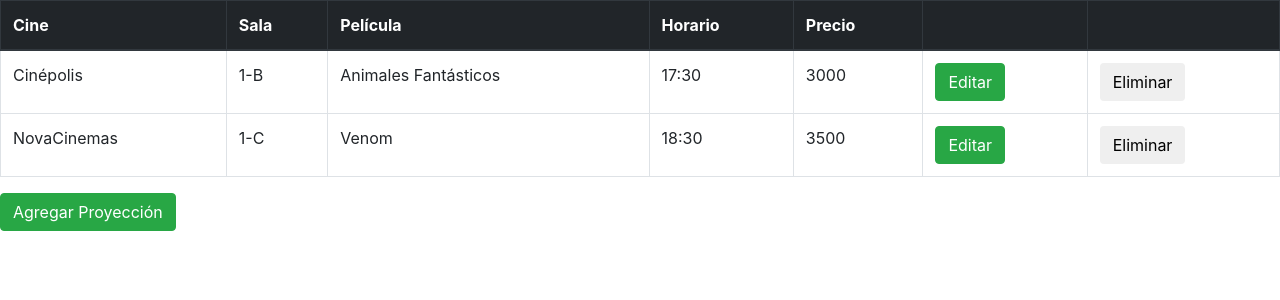
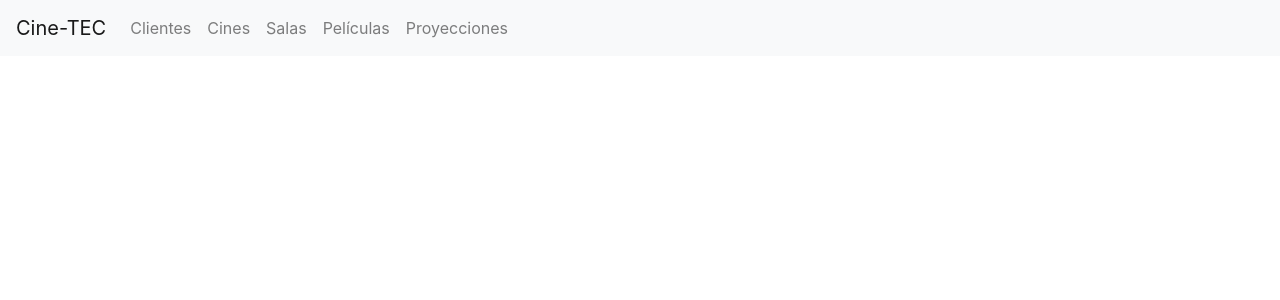
Before and after one commit to BasesDeDatos2018S2/CineTEC-Admin, an Angular app: page / in a window 1280 px wide. Shown: the top 300 px of the page. Built offline with nearby package versions, Linux system fonts and the light colour scheme.

Commit message:
Fix views

```diff
--- a/src/app/app.component.html
+++ b/src/app/app.component.html
@@ -1,7 +1,7 @@
-<!-- <app-nav-bar><app-nav-bar> -->
+<app-nav-bar><app-nav-bar>
+<!-- <app-view-cinemas><app-view-cinemas> -->
+<!-- <app-view-clients><app-view-clients> -->
 <!-- <app-view-movies><app-view-movies> -->
-<!-- <app-view-cinemas><app-view-cinemas> -->
 <!-- <app-view-protagonists><app-view-protagonists> -->
-<!-- <app-view-clients><app-view-clients> -->
 <!-- <app-view-rooms><app-view-rooms> -->
-<app-view-sreening><app-view-sreening>
+<!-- <app-view-sreening><app-view-sreening> -->
--- a/src/app/components/nav-bar/nav-bar.component.html
+++ b/src/app/components/nav-bar/nav-bar.component.html
@@ -7,15 +7,15 @@
 
   <div class="collapse navbar-collapse" id="navbarSupportedContent">
     <ul class="navbar-nav mr-auto">
-      <li class="nav-item active">
-        <a class="nav-link" href="#">Clientes <span class="sr-only">(current)</span></a>
+      <li class="nav-item ">
+        <a class="nav-link" href="#">Clientes </a>
       <li class="nav-item ">
         <a class="nav-link" href="#">Cines </a>
       </li>
       <li class="nav-item">
         <a class="nav-link" href="#">Salas </a>
       </li>
-      <li class="nav-item">
+      <li class="nav-item ">
         <a class="nav-link" href="#">Películas </a>
       </li>
       <li class="nav-item">
--- a/src/app/components/view-cinemas/view-cinemas.component.html
+++ b/src/app/components/view-cinemas/view-cinemas.component.html
@@ -1,5 +1,4 @@
 <div *ngIf="!add_cinema && !edit_cinema">
-
 
 <table class="table table-hover table-bordered results">
   <thead class="thead-dark">
@@ -25,6 +24,7 @@
 
 
 <div class="container" *ngIf="add_cinema">
+
 <h1>Agregar Cine</h1>
   <form (ngSubmit)="onSubmitAdd()" #addCinemaForm="ngForm">
 
@@ -54,6 +54,7 @@
 
 
 <div class="container" *ngIf="edit_cinema">
+
 <h1>Editar Cine</h1>
   <form (ngSubmit)="onSubmitEdit()" #editCineForm="ngForm">
 
--- a/src/app/components/view-clients/view-clients.component.html
+++ b/src/app/components/view-clients/view-clients.component.html
@@ -1,8 +1,6 @@
 
 
 <div *ngIf="!add_client && !edit_client">
-
-
 <table class="table table-hover table-bordered results">
   <thead class="thead-dark">
     <tr>
@@ -31,6 +29,7 @@
 
 
 <div class="container" *ngIf="add_client">
+
 <h1>Agregar Cliente</h1>
   <form (ngSubmit)="onSubmitAdd()" #addClientForm="ngForm">
 
--- a/src/app/components/view-movies/view-movies.component.html
+++ b/src/app/components/view-movies/view-movies.component.html
@@ -1,6 +1,4 @@
 <div *ngIf="!add_movie && !edit_movie">
-
-
 <table class="table table-hover table-bordered results">
   <thead class="thead-dark">
     <tr>
@@ -18,7 +16,7 @@
       <td>{{movie.director}}</td>
       <td>{{movie.duration}}</td>
       <td>{{movie.classification}}</td>
-      <!-- <img src={{movie.imagen}} style="max-width:100%;width:auto;height:auto;"> -->
+      <img src={{movie.imagen}} style="max-width:50%;width:auto;height:auto;">
 
       <td><button type="submit" class="btn btn-success" (click)="show_movie(movie.id)" >Ver</button></td>
       <td><button type="submit" class="btn btn-success" (click)="show_edit_movie(movie.id)" >Editar</button></td>
@@ -112,6 +110,7 @@
 
 
 <div class="container" *ngIf="edit_movie">
+
 <h1>Editar Sala</h1>
   <form (ngSubmit)="onSubmitEdit()" #editMovieForm="ngForm">
 
--- a/src/app/components/view-movies/view-movies.component.ts
+++ b/src/app/components/view-movies/view-movies.component.ts
@@ -25,10 +25,10 @@
     this.movie_to_add = new Movie(0,"","", "", "","",[],"","");
     this.movie_to_edit = new Movie(1,"", "", "", "","",[],"","");
 
-    this.header_list = ["Nombre Original", "Nombre", "Estado", "Director","Duración", "Clasificación","","",""];
+    this.header_list = ["Nombre Original", "Nombre", "Estado", "Director","Duración", "Clasificación","Pósters","","",""];
 
-    this.movie_list.push(new Movie(1,"Fast&Furious", "A Todo Gas", 'Activa', '140 minutos',"Guillermo del Toro",['Marlene Favela','Mario Cimarro'],"D13","")); //http://static.pelisfox.tv/static/movie/cover/original/d45ff2ee9165a6488c5dffba1292c5cd.jpg
-    this.movie_list.push(new Movie(2,"Baby", "Niño", 'Inactiva', '120 minutos',"Tarantino",['Elsa Pataky','Eiza González'],"D13","")); //https://cd.cinescape.com.pe/cinescape-327x457-189049.jpg
+    this.movie_list.push(new Movie(1,"Fast&Furious", "A Todo Gas", 'Activa', '140 minutos',"Guillermo del Toro",['Marlene Favela','Mario Cimarro'],"D13","http://static.pelisfox.tv/static/movie/cover/original/d45ff2ee9165a6488c5dffba1292c5cd.jpg")); //http://static.pelisfox.tv/static/movie/cover/original/d45ff2ee9165a6488c5dffba1292c5cd.jpg
+    this.movie_list.push(new Movie(2,"Baby", "Niño", 'Inactiva', '120 minutos',"Tarantino",['Elsa Pataky','Eiza González'],"D13","https://cd.cinescape.com.pe/cinescape-327x457-189049.jpg")); //https://cd.cinescape.com.pe/cinescape-327x457-189049.jpg
 
     console.log(this.movie_list);
   }
--- a/src/app/components/view-protagonists/view-protagonists.component.html
+++ b/src/app/components/view-protagonists/view-protagonists.component.html
@@ -33,7 +33,7 @@
       <input type="text" class="form-control" id="name"
              required
              [(ngModel)]="protagonists_to_add.name" name="name"
-             #name="ngModel" placeholder="Carolina Tejera, Mario Cimarro">
+             #name="ngModel" placeholder="Carolina, Mario">
 
       <div [hidden]="name.valid || name.pristine"
            class="alert alert-danger">
--- a/src/app/components/view-rooms/view-rooms.component.html
+++ b/src/app/components/view-rooms/view-rooms.component.html
@@ -1,5 +1,4 @@
 <div *ngIf="!add_room && !edit_room">
-
 
 <table class="table table-hover table-bordered results">
   <thead class="thead-dark">
--- a/src/app/components/view-sreening/view-sreening.component.html
+++ b/src/app/components/view-sreening/view-sreening.component.html
@@ -1,6 +1,4 @@
 <div *ngIf="!add_screening && !edit_screening">
-
-
 <table class="table table-hover table-bordered results">
   <thead class="thead-dark">
     <tr>
@@ -31,20 +29,21 @@
 
 
 <div class="container" *ngIf="add_screening">
+
 <h1>Agregar Proyección</h1>
   <form (ngSubmit)="onSubmitAdd()" #addScreeningForm="ngForm">
 
 
     <label class="my-1 mr-2" for="Selec_cinema">Seleccionar Cine</label>
     <select class="custom-select my-1 mr-sm-2"  [(ngModel)]="screening_to_add.cine" name="Selec_cinema" >
-      <!-- <option selected>Choose...</option> -->
+
       <option *ngFor=" let screening of screening_list"  [value]="screening.cine">{{screening.cine}}</option>
     </select>
 
 
     <label class="my-1 mr-2" for="Selec_sala">Seleccionar Sala</label>
     <select class="custom-select my-1 mr-sm-2"  [(ngModel)]="screening_to_add.sala" name="Selec_sala" >
-      <!-- <option selected>Choose...</option> -->
+
       <option *ngFor=" let screening of screening_list"  [value]="screening.sala">{{screening.sala}}</option>
     </select>
 
@@ -52,22 +51,22 @@
 
     <label class="my-1 mr-2" for="Selec_peli">Seleccionar Película</label>
     <select class="custom-select my-1 mr-sm-2"  [(ngModel)]="screening_to_add.peli" name="Selec_peli" >
-      <!-- <option selected>Choose...</option> -->
+
       <option *ngFor=" let screening of screening_list"  [value]="screening.peli">{{screening.peli}}</option>
     </select>
 
 
     <label class="my-1 mr-2" for="Selec_horario">Seleccionar Horario</label>
     <select class="custom-select my-1 mr-sm-2"  [(ngModel)]="screening_to_add.horario" name="Selec_horario" >
-      <!-- <option selected>Choose...</option> -->
+
       <option *ngFor=" let screening of screening_list"  [value]="screening.horario">{{screening.horario}}</option>
     </select>
 
     <div class="form-group">
       <label for="Price">Precio</label>
-      <input type="text" class="form-control" id="Price"
+      <input type="number" class="form-control" id="Price"
              required
-             [(ngModel)]="protagonists_to_add.Price" name="Price"
+             [(ngModel)]="screening_to_add.price" name="Price"
              #name="ngModel" placeholder="3000, 3500">
 
     </div>
@@ -81,20 +80,20 @@
 
 
 <div class="container" *ngIf="edit_screening">
-<h1>Editar</h1>
+<h1>Editar Proyección</h1>
   <form (ngSubmit)="onSubmitEdit()" #editScreeningForm="ngForm">
 
 
     <label class="my-1 mr-2" for="Selec_cinema">Seleccionar Cine</label>
     <select class="custom-select my-1 mr-sm-2"  [(ngModel)]="screening_to_edit.cine" name="Selec_cinema" >
-      <!-- <option selected>Choose...</option> -->
+
       <option *ngFor=" let screening of screening_list"  [value]="screening.cine">{{screening.cine}}</option>
     </select>
 
 
     <label class="my-1 mr-2" for="Selec_sala">Seleccionar Sala</label>
     <select class="custom-select my-1 mr-sm-2"  [(ngModel)]="screening_to_edit.sala" name="Selec_sala" >
-      <!-- <option selected>Choose...</option> -->
+
       <option *ngFor=" let screening of screening_list"  [value]="screening.sala">{{screening.sala}}</option>
     </select>
 
@@ -102,22 +101,22 @@
 
     <label class="my-1 mr-2" for="Selec_peli">Seleccionar Película</label>
     <select class="custom-select my-1 mr-sm-2"  [(ngModel)]="screening_to_edit.peli" name="Selec_peli" >
-      <!-- <option selected>Choose...</option> -->
+
       <option *ngFor=" let screening of screening_list"  [value]="screening.peli">{{screening.peli}}</option>
     </select>
 
 
     <label class="my-1 mr-2" for="Selec_horario">Seleccionar Horario</label>
     <select class="custom-select my-1 mr-sm-2"  [(ngModel)]="screening_to_edit.horario" name="Selec_horario" >
-      <!-- <option selected>Choose...</option> -->
+
       <option *ngFor=" let screening of screening_list"  [value]="screening.horario">{{screening.horario}}</option>
     </select>
 
     <div class="form-group">
       <label for="Price">Precio</label>
-      <input type="text" class="form-control" id="Price"
+      <input type="number" class="form-control" id="Price"
              required
-             [(ngModel)]="protagonists_to_edit.Price" name="Price"
+             [(ngModel)]="screening_to_edit.price" name="Price"
              #name="ngModel" placeholder="3000, 3500">
 
     </div>
```
